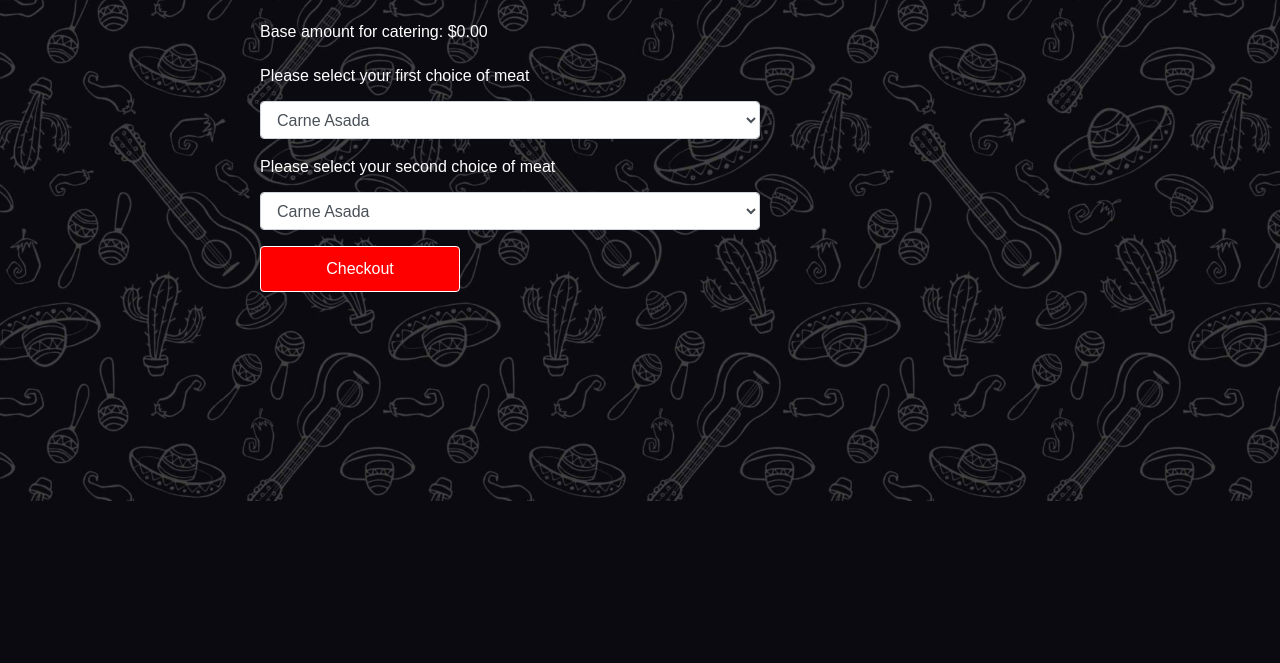
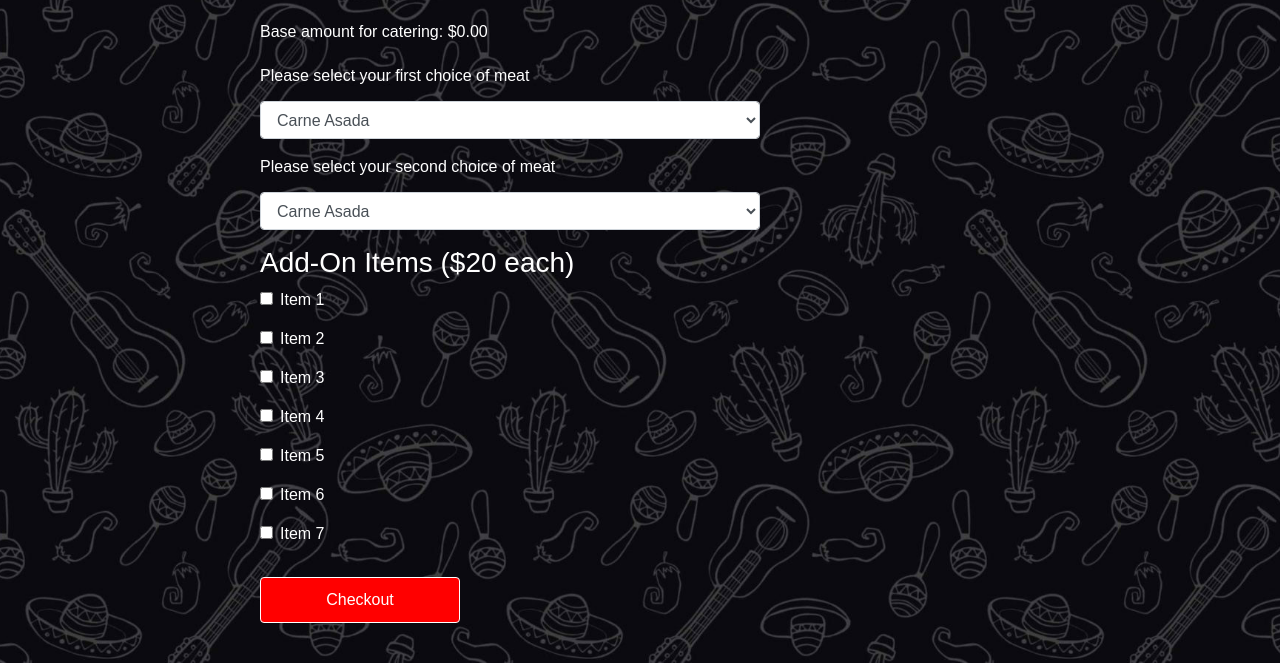
Before and after one commit to brez7/el-pueb-3.0, a Flask app: template templates/menu.html in a window 1280 px wide. Shown: the part 299-962 px from the top of the page. Before the commit the page ends 800 px from the top, so only its background shows below. Run offline with Flask 3, Linux system fonts and the light colour scheme; the template is opened without the code that fills it, so the values that code supplies are empty; some libraries are stand-ins or nearby versions.

Commit message:
added items

```diff
--- a/app.py
+++ b/app.py
@@ -48,21 +48,21 @@ def menu():
     if request.method == "POST":
         meat1 = request.form.get("meat1")
         meat2 = request.form.get("meat2")
+        add_ons = []
+        for i in range(1, 8):
+            if request.form.get(f"item{i}"):
+                add_ons.append({"name": f"Item {i}", "price": 2000, "quantity": 1})
+
         items = [
-            {
-                "name": meat1,
-                "quantity": 1,
-            },
-            {
-                "name": meat2,
-                "quantity": 1,
-            },
-        ]
+            {"name": meat1, "quantity": 1},
+            {"name": meat2, "quantity": 1},
+        ] + add_ons
+
         people = request.args["people"]
         date = request.args["date"]
         time = request.args["time"]
         base_amount = int(people) * 1800  # Base amount calculation
-        total_amount = 0  # Total amount is zero for now
+        total_amount = sum(item["price"] * item["quantity"] for item in add_ons)
 
         return redirect(
             url_for(
--- a/templates/checkout.html
+++ b/templates/checkout.html
@@ -15,7 +15,7 @@
       <strong>Base Amount for Catering:</strong> $<span id="review-base-amount">{{ "%.2f"|format(base_amount / 100) }}</span>
     </p>
     <p><strong>Total Amount for Additional Items:</strong> $<span id="review-total-amount">{{ "%.2f"|format(total_amount / 100) }}</span></p>
-    <p><strong>Grand Total:</strong> $<span id="review-grand-total">{{ "%.2f"|format(base_amount / 100) }}</span></p>
+    <p><strong>Grand Total:</strong> $<span id="review-grand-total">{{ "%.2f"|format((base_amount + total_amount) / 100) }}</span></p>
   </div>
   <form id="payment-form">
     <h2 class="text-danger">Personal Details</h2>
@@ -152,7 +152,7 @@
       ).toFixed(2);
     if (reviewGrandTotal)
       reviewGrandTotal.textContent = (
-        parseInt(urlParams.get("base_amount")) / 100
+        (parseInt(urlParams.get("base_amount")) + parseInt(urlParams.get("total_amount"))) / 100
       ).toFixed(2);
 
     const form = document.getElementById('payment-form');
--- a/templates/menu.html
+++ b/templates/menu.html
@@ -29,7 +29,19 @@
         <!-- Add more meat options as needed -->
       </select>
     </div>
-    <button type="submit" class="btn btn-primary">Checkout</button>
+
+    <!-- Add-on items -->
+    <h3>Add-On Items ($20 each)</h3>
+    {% for i in range(1, 8) %}
+      <div class="form-check">
+        <input class="form-check-input" type="checkbox" value="1" id="item{{ i }}" name="item{{ i }}">
+        <label class="form-check-label" for="item{{ i }}">
+          Item {{ i }}
+        </label>
+      </div>
+    {% endfor %}
+
+    <button type="submit" class="btn btn-primary mt-3">Checkout</button>
   </form>
 </div>
 {% endblock %}
--- a/templates/summary.html
+++ b/templates/summary.html
@@ -11,6 +11,6 @@
   <p><strong>Second Choice of Meat:</strong> {{ meat_choices[meat2] }}</p>
   <p><strong>Total Amount for Catering:</strong> ${{ "%.2f"|format(base_amount|int / 100) }}</p>
   <p><strong>Total Amount for Additional Items:</strong> ${{ "%.2f"|format(total_amount|int / 100) }}</p>
-  <p><strong>Grand Total:</strong> ${{ "%.2f"|format(base_amount|int / 100) }}</p>
+  <p><strong>Grand Total:</strong> ${{ "%.2f"|format((base_amount|int + total_amount|int) / 100) }}</p>
 </div>
 {% endblock %}
```
